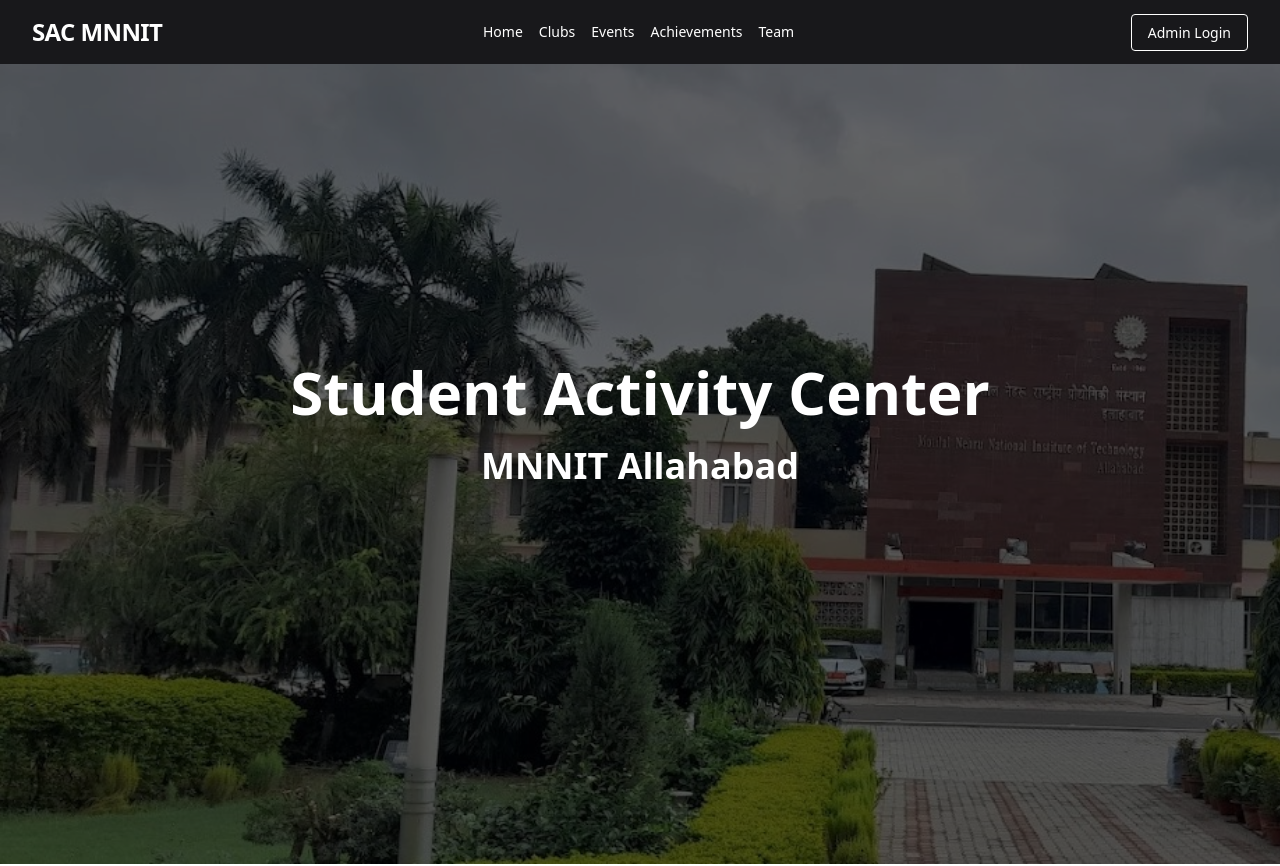
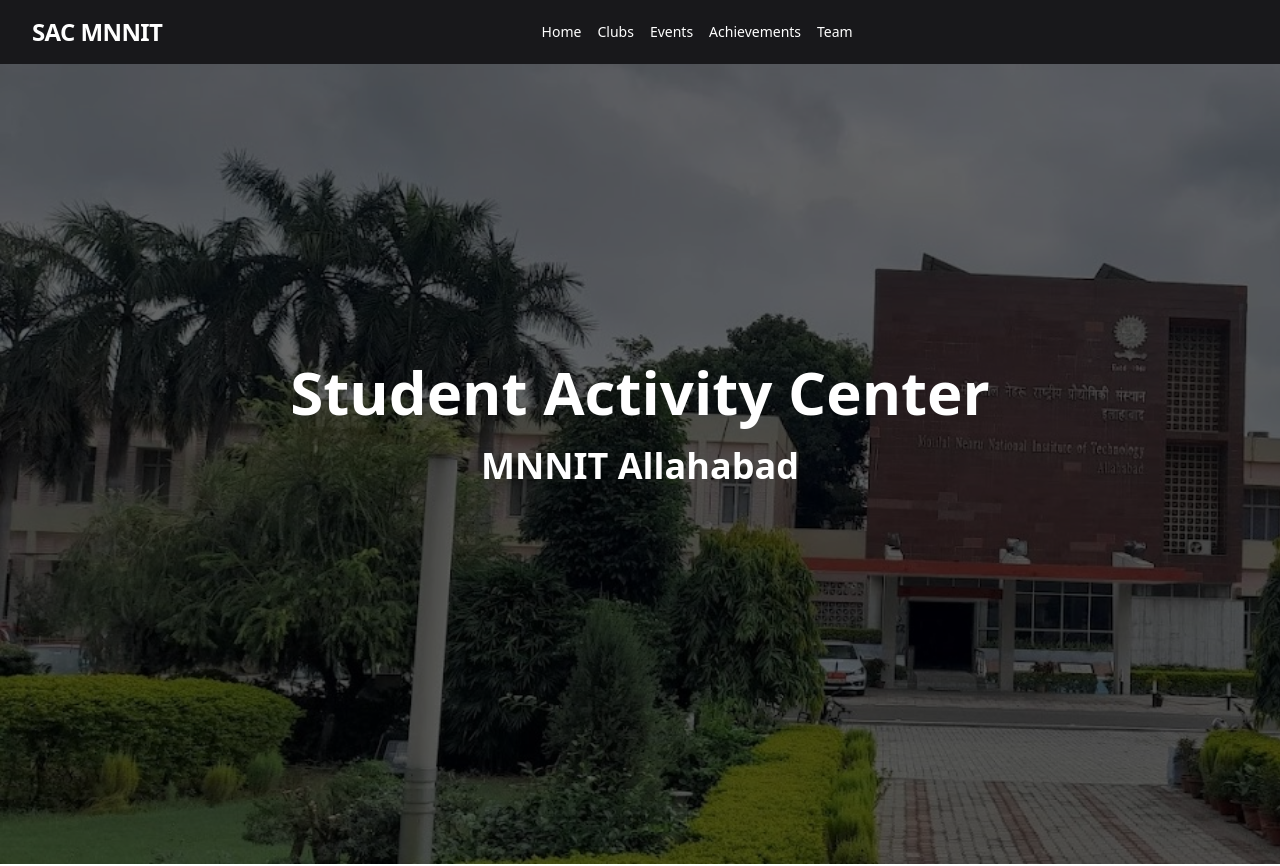
Before and after one commit to CC-MNNIT/SAC-MNNIT, a React (Create React App) app: page / in a window 1280 px wide. Shown: the top 866 px of the page. Built offline with nearby package versions, Linux system fonts and the light colour scheme.

Commit message:
components: Navbar: Hide Admin Login button
Signed-off-by: Shashank Verma <shashank.verma2002@gmail.com>

```diff
--- a/src/components/Navbar.tsx
+++ b/src/components/Navbar.tsx
@@ -58,14 +58,14 @@
                         }
                     </ul>
 
-                    <div className={`mt-4 mb-4 w-full space-y-2 lg:hidden ${navbar ? '' : 'hidden'}`}>
+                    <div className={`mt-4 mb-4 w-full space-y-2 lg:hidden hidden`}>
                         <a href="/" className="inline-block w-full px-4 py-2 text-center text-gray-800 bg-white rounded-md shadow hover:bg-gray-100">
                             Admin Login
                         </a>
                     </div>
                 </div>
                 <div className="hidden space-x-2 md:inline-block">
-                    <a href="/" className={`${navbar ? '' : ''} text-sm px-4 py-2 leading-none font-medium border border-white rounded hover:border-transparent hover:bg-white hover:text-black mt-4 lg:mt-0 hover:animate-pulse`}>
+                    <a href="/" className={`hidden text-sm px-4 py-2 leading-none font-medium border border-white rounded hover:border-transparent hover:bg-white hover:text-black mt-4 lg:mt-0 hover:animate-pulse`}>
                         Admin Login
                     </a>
                 </div>
```
